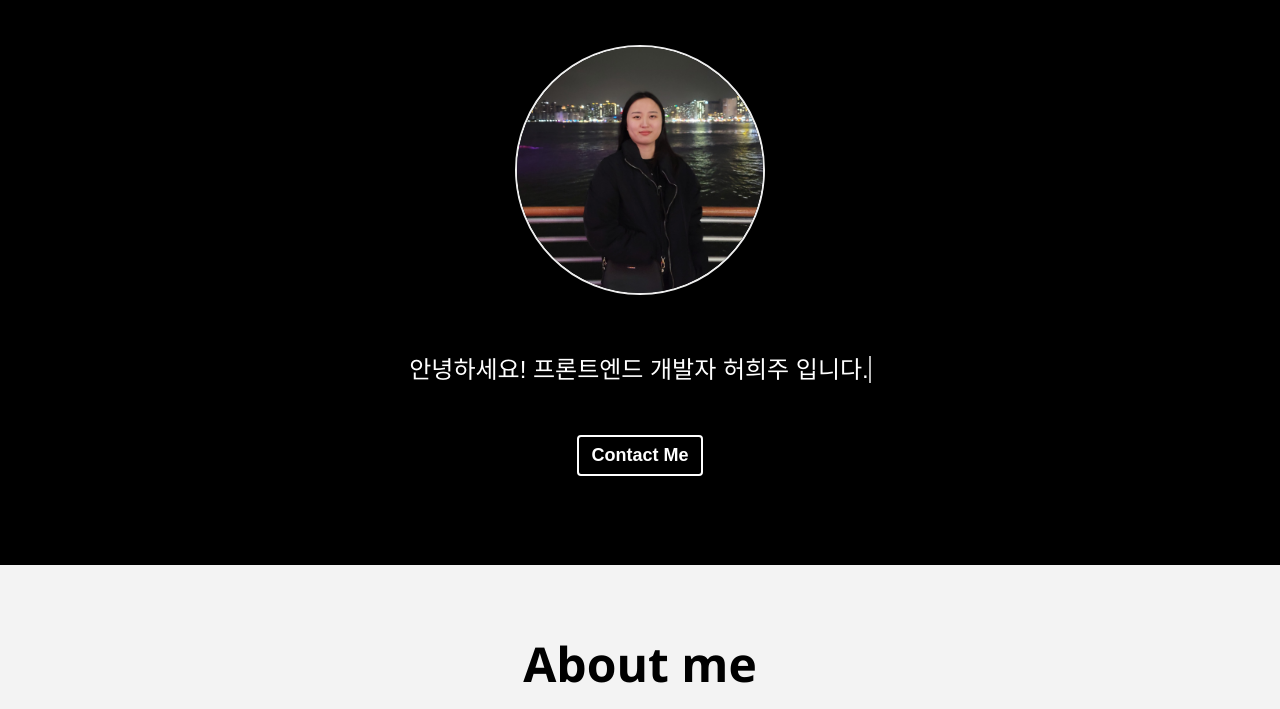
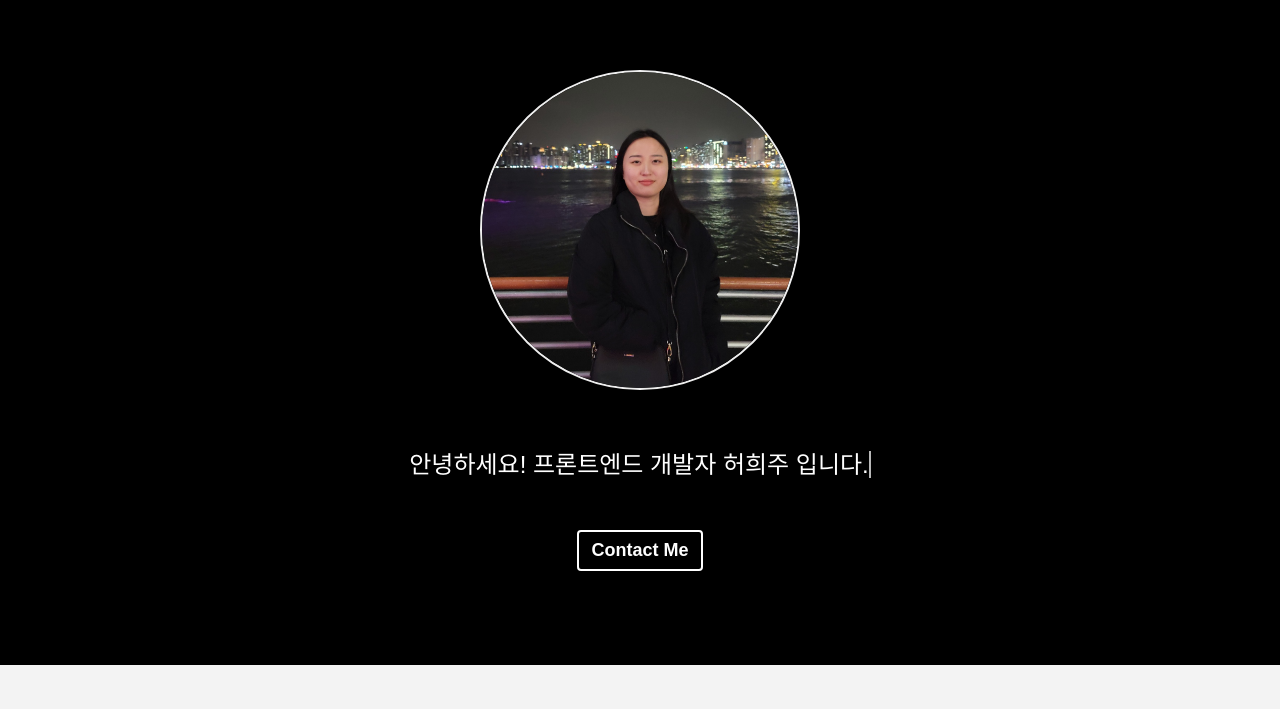
Before and after one commit to hheeju98/portfolio2, a plain HTML site: page index.html in a window 1280 px wide. Shown: the part 75-784 px from the top of the page. Drawn offline with nearby package versions, Linux system fonts and the light colour scheme.

Commit message:
스타일링 수정

```diff
--- a/style.css
+++ b/style.css
@@ -154,14 +154,15 @@ p {
 }
 
 .home__avatar {
-  width: 250px;
-  height: 250px;
+  width: 320px;
+  height: 320px;
   border-radius: 50%;
   border: 2px solid var(--color-light-white);
+  margin-top: 25px;
 }
 
 .home_section {
-  height: 640px;
+  height: 740px;
 }
 .home__title,
 .home__description {
@@ -197,7 +198,7 @@ p {
   color: var(--color-white);
   font-size: var(--font-regular);
   font-weight: var(--weight-bold);
-  margin: 24px;
+  margin: 30px;
   padding: 8px 12px;
   border: 2px solid var(--color-white);
   border-radius: var(--size-border-radius);
```
